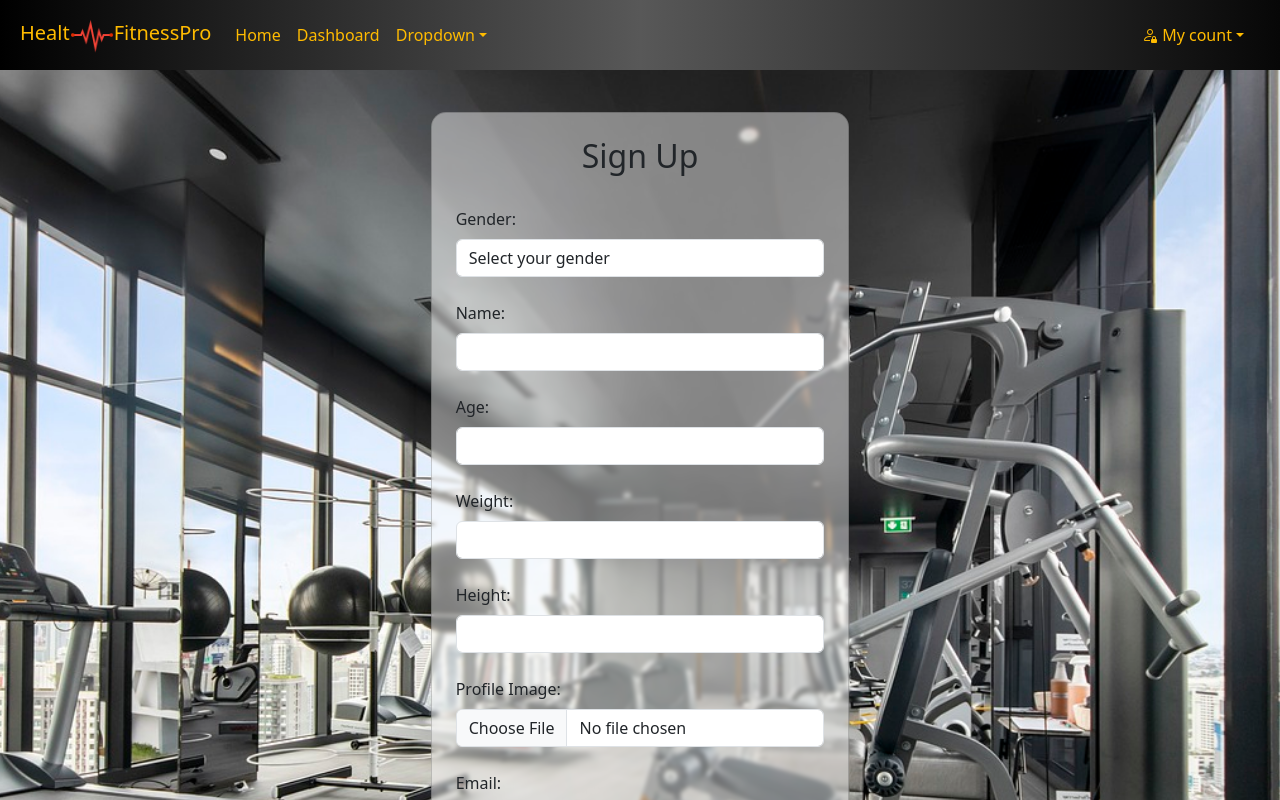
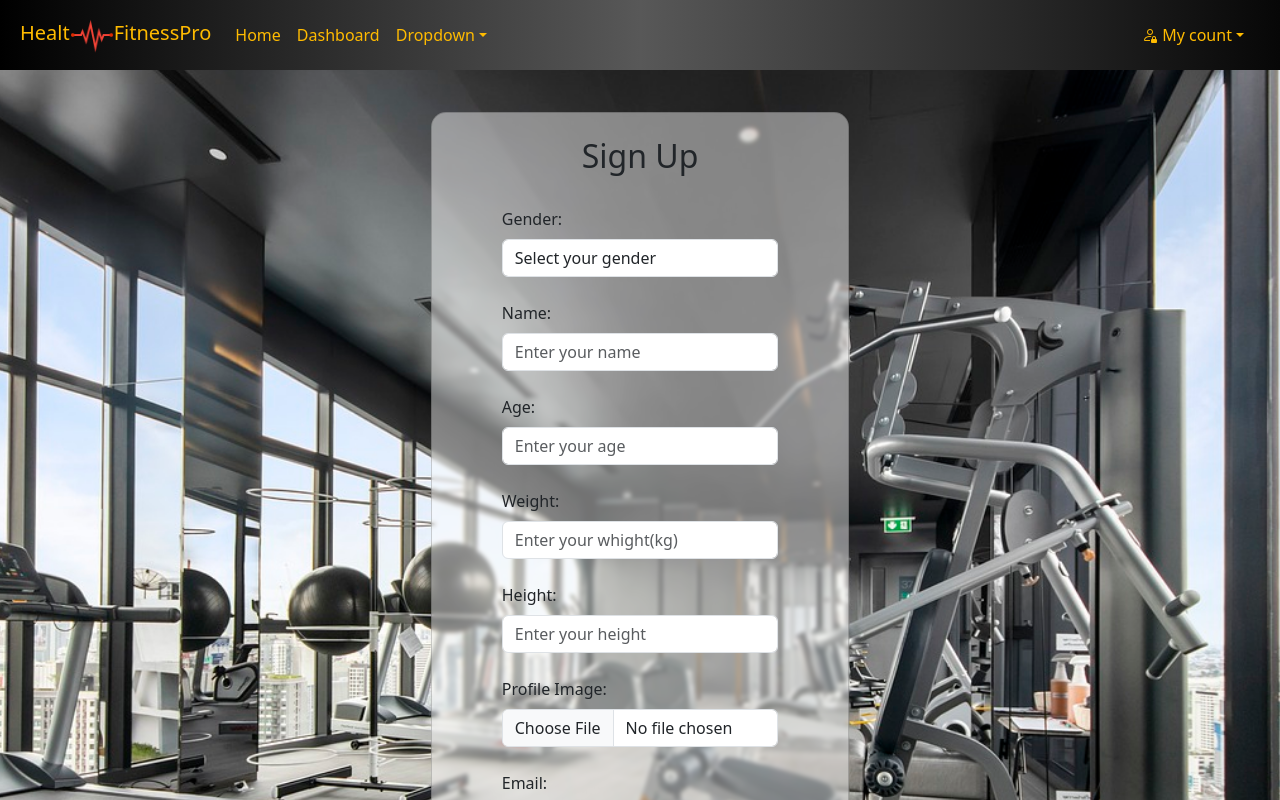
Before and after one commit to LablancaDev/frontend-healt-fitness-pro, a React (Vite) app: page /login in a window 1280 px wide. Both pictures are taken after a click on the link "Create Acount!". Shown: the top 800 px of the page. Built offline with nearby package versions, Linux system fonts and the light colour scheme; no server answers.

Commit message:
update component login

```diff
--- a/src/pages/Login.tsx
+++ b/src/pages/Login.tsx
@@ -231,7 +231,7 @@ const Login = () => {
                     <form action="" onSubmit={changeLoginRegister ? handleRegister : handleLogin}>
                         {changeLoginRegister && (
                             <div>
-                                <div className="w-100 m-auto my-4">
+                                <div className="w-75 m-auto my-4">
                                     <label className="form-label" htmlFor="gender">Gender:</label>
                                     <select className="form-control" id="gender" onChange={handleSelectGender} >
                                         <option value="" disabled selected>Select your gender</option> {/* Placeholder */}
@@ -240,36 +240,36 @@ const Login = () => {
                                         <option value="other">Other</option> {/* También puedes añadir una opción adicional */}
                                     </select>
                                 </div>
-                                <div className="w-100 m-auto my-4">
+                                <div className="w-75 m-auto my-4">
                                     <label className="form-label" htmlFor="name">Name:</label>
-                                    <input className="form-control" type="text" id="name" required onChange={handleInputName} />
+                                    <input className="form-control" type="text" id="name" placeholder="Enter your name" required onChange={handleInputName} />
                                 </div>
-                                <div className="w-100 m-auto my-4">
+                                <div className="w-75 m-auto my-4">
                                     <label className="form-label" htmlFor="age">Age:</label>
-                                    <input className="form-control" type="number" id="age" required onChange={handleInputAge} />
+                                    <input className="form-control" type="number" id="age" placeholder="Enter your age" required onChange={handleInputAge} />
                                 </div>
-                                <div className="w-100 m-auto my-4">
+                                <div className="w-75 m-auto my-4">
                                     <label className="form-label" htmlFor="weight">Weight:</label>
-                                    <input className="form-control" type="number" id="weight" required onChange={handleInputWeight} />
+                                    <input className="form-control" type="number" id="weight" placeholder="Enter your whight(kg)" required onChange={handleInputWeight} />
                                 </div>
-                                <div className="w-100 m-auto my-4">
+                                <div className="w-75 m-auto my-4">
                                     <label className="form-label" htmlFor="height">Height:</label>
-                                    <input className="form-control" type="number" id="height" required onChange={handleInputHeight} />
+                                    <input className="form-control" type="number" id="height" placeholder="Enter your height" required onChange={handleInputHeight} />
                                 </div>
-                                <div className="w-100 m-auto my-4">
+                                <div className="w-75 m-auto my-4">
                                     <label className="form-label" htmlFor="height">Profile Image:</label>
                                     <input className="form-control" type="file" id="height" accept="image/*" onChange={handleInputImage} />
                                 </div>
 
                             </div>
                         )}
-                        <div className="w-100 m-auto mb-4">
+                        <div className="w-75 m-auto mb-4">
                             <label className="form-label" htmlFor="email">Email:</label>
-                            <input className="form-control" type="email" id="email" required onChange={handleInputEmail} />
+                            <input className="form-control" type="email" id="email" placeholder="Enter your email (example@mail.com)" required onChange={handleInputEmail} />
                         </div>
-                        <div className="w-100 m-auto mb-4">
+                        <div className="w-75 m-auto mb-4">
                             <label className="form-label" htmlFor="password">Password:</label>
-                            <input className="form-control" type="password" id="password" required onChange={handleInputPassword} />
+                            <input className="form-control" type="password" id="password" placeholder="Enter password (min. 6 characters)" required onChange={handleInputPassword} />
                         </div>
                         {changeLoginRegister ? (
                             <div className="d-flex flex-column">
```
